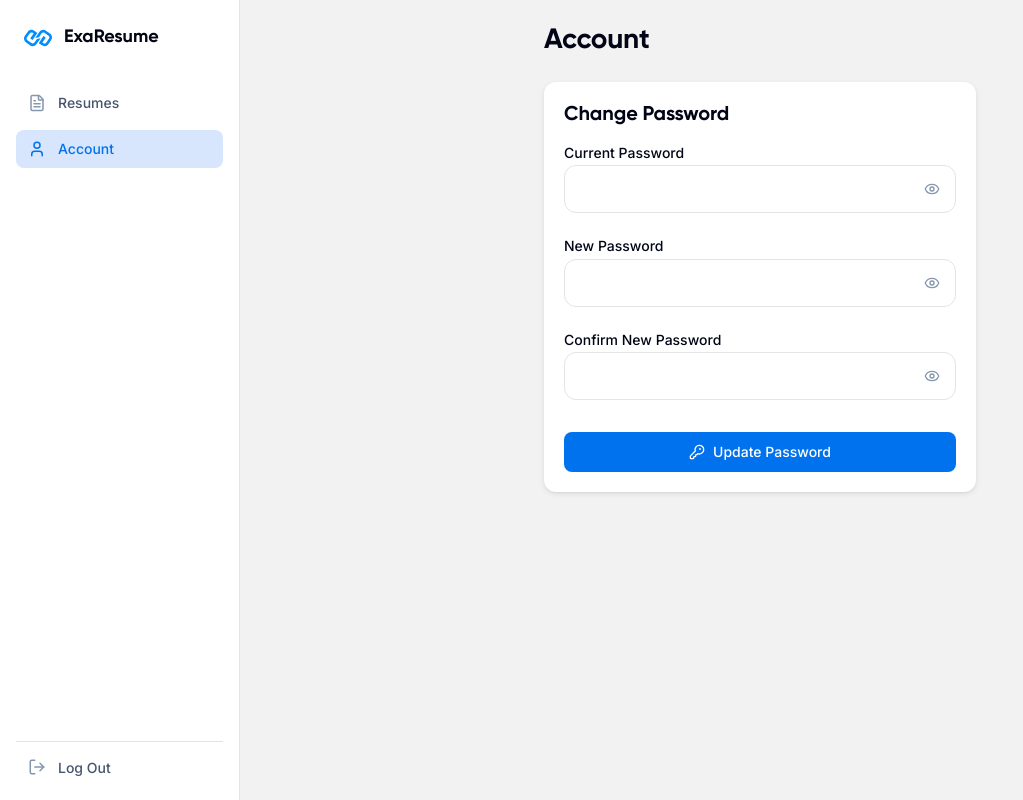
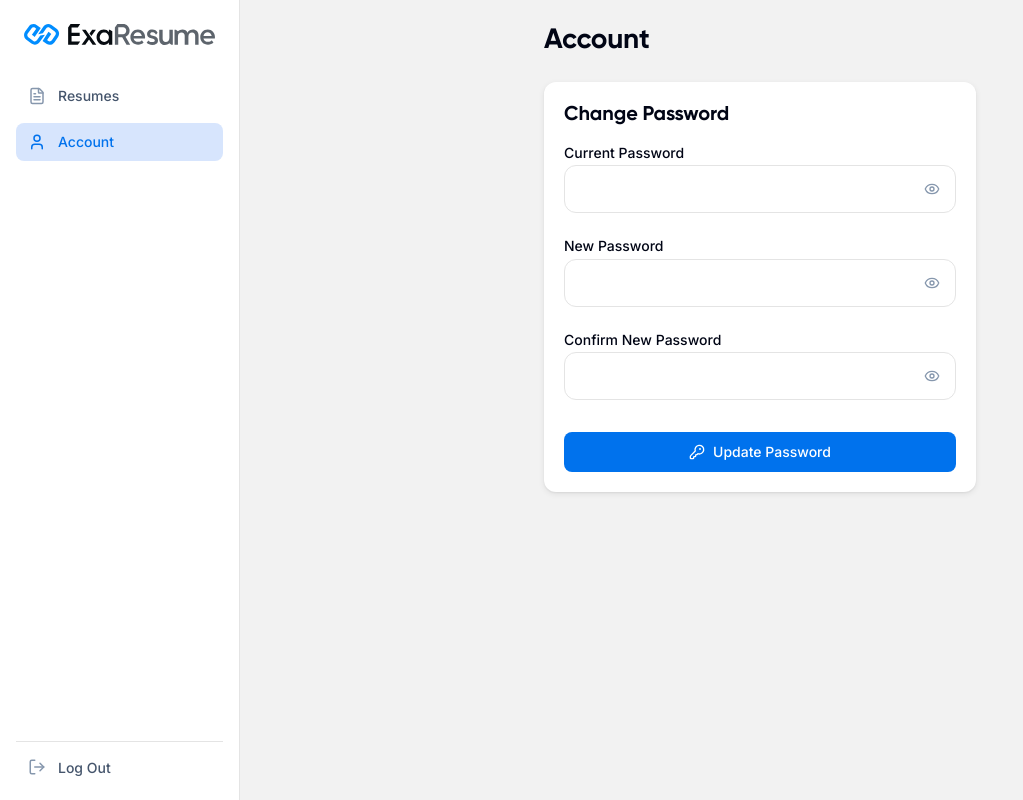
Before and after one commit to Noyon-Exa163/resume-builder, a Next.js app: page /settings/account in a window 1280 px wide. Shown: the whole page, without its empty margins (0-1023 px from the left). Built offline with nearby package versions, Linux system fonts and the light colour scheme; no server answers.

Commit message:
Swap the sidebar's logomark+wordmark for the full ExaResume logo
Co-Authored-By: Claude Sonnet 5 <noreply@anthropic.com>
Claude-Session: https://claude.ai/code/session_01UsCZX6u6Zws7g94b171U2W

```diff
--- a/components/common/AppSidebar.css
+++ b/components/common/AppSidebar.css
@@ -9,26 +9,22 @@
 }
 
 .app-sidebar__brand {
-  display: flex;
-  align-items: center;
-  gap: var(--space-3);
+  display: block;
   padding: 0 var(--space-2);
   margin-bottom: var(--space-8);
   text-decoration: none;
 }
 
-.app-sidebar__brand-mark {
-  height: 28px;
-  width: 28px;
+.app-sidebar__brand-logo {
+  display: block;
+  width: 100%;
+  height: auto;
 }
 
-.app-sidebar__brand-name {
-  font-family: var(--font-display);
-  font-weight: var(--font-display-weight);
-  font-size: 18px;
-  line-height: var(--leading-ui);
-  letter-spacing: var(--tracking-none);
-  color: var(--color-text-primary);
+.app-sidebar__brand:focus-visible {
+  outline: 2px solid var(--color-border-focus);
+  outline-offset: 2px;
+  border-radius: var(--radius-sm);
 }
 
 .app-sidebar__nav {
@@ -130,6 +126,14 @@
 
   .app-sidebar__brand {
     margin-bottom: 0;
+    width: auto;
+    flex-shrink: 0;
+    padding: 0;
+  }
+
+  .app-sidebar__brand-logo {
+    width: auto;
+    height: var(--space-5);
   }
 
   .app-sidebar__nav {
--- a/components/common/AppSidebar.tsx
+++ b/components/common/AppSidebar.tsx
@@ -51,11 +51,10 @@ export function AppSidebar({ isAdmin }: AppSidebarProps) {
     <aside className="app-sidebar">
       <Link href="/" className="app-sidebar__brand">
         <img
-          src="/assets/Logos/Exabyting-Logomark.svg"
-          alt=""
-          className="app-sidebar__brand-mark"
+          src="/assets/Logos/ExaResume_Full.svg"
+          alt="ExaResume"
+          className="app-sidebar__brand-logo"
         />
-        <span className="app-sidebar__brand-name">ExaResume</span>
       </Link>
 
       <nav className="app-sidebar__nav" aria-label="Account">
```
